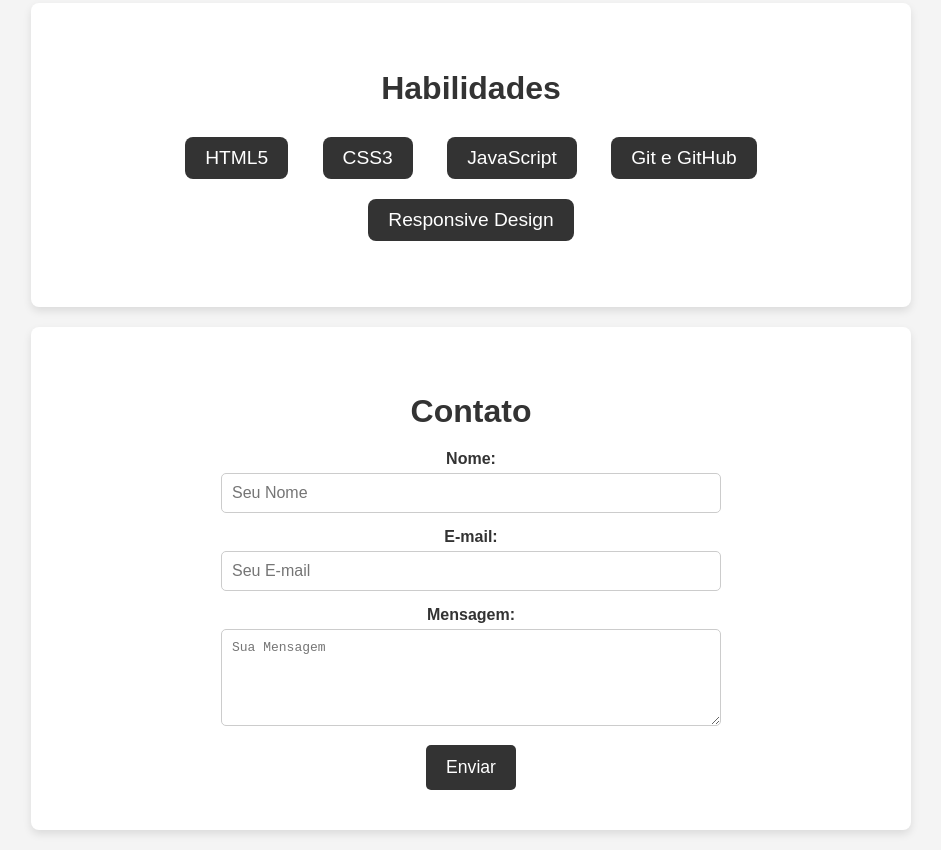
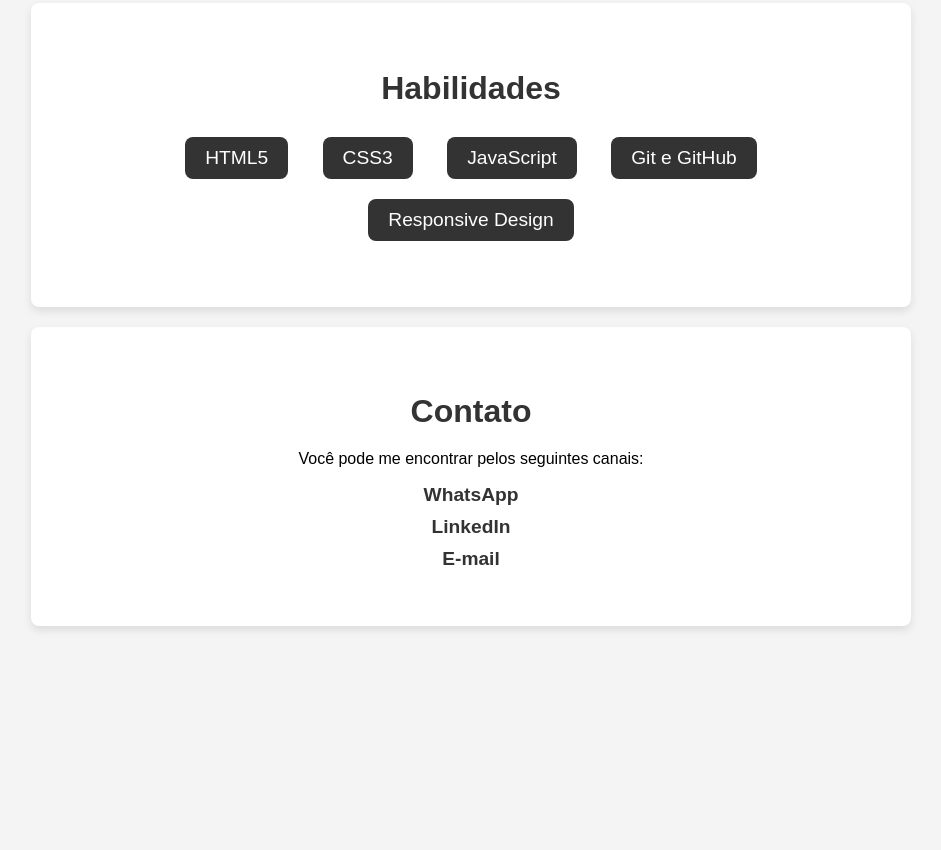
Before and after one commit to marcosmacuco/projeto-portifolio, a plain HTML site: page index.html in a window 1280 px wide. Shown: the part 1577-2427 px from the top of the page, without its empty margins (169-1110 px from the left). After the commit the page ends 2223 px from the top, so only its background shows below. Drawn offline with Linux system fonts and the light colour scheme.

Commit message:
Atualizando a seção de contato e outras melhorias

```diff
--- a/index.html
+++ b/index.html
@@ -100,43 +100,20 @@
     <!-- Seção Contato -->
     <section id="contact">
       <h2>Contato</h2>
-      <form
-        action="https://formspree.io/f/YOUR_FORMSPREE_ENDPOINT"
-        method="POST"
-        class="contact-form"
-      >
-        <div class="form-group">
-          <label for="name">Nome:</label>
-          <input
-            type="text"
-            id="name"
-            name="name"
-            required
-            placeholder="Seu Nome"
-          />
-        </div>
-        <div class="form-group">
-          <label for="email">E-mail:</label>
-          <input
-            type="email"
-            id="email"
-            name="_replyto"
-            required
-            placeholder="Seu E-mail"
-          />
-        </div>
-        <div class="form-group">
-          <label for="message">Mensagem:</label>
-          <textarea
-            id="message"
-            name="message"
-            rows="5"
-            required
-            placeholder="Sua Mensagem"
-          ></textarea>
-        </div>
-        <button type="submit">Enviar</button>
-      </form>
+      <p>Você pode me encontrar pelos seguintes canais:</p>
+      <ul class="contact-links">
+        <li>
+          <a href="https://wa.me/35998094562" target="_blank">WhatsApp</a>
+        </li>
+        <li>
+          <a
+            href="https://www.linkedin.com/in/marcos-henrique-8b121221a/"
+            target="_blank"
+            >LinkedIn</a
+          >
+        </li>
+        <li><a href="mailto:marcosmhs.dev@gmail.com">E-mail</a></li>
+      </ul>
     </section>
 
     <footer>
--- a/style.css
+++ b/style.css
@@ -171,75 +171,21 @@ footer {
   margin-bottom: 20px;
 }
 
-.contact-form {
-  display: flex;
-  flex-direction: column;
-  align-items: center;
-  max-width: 500px;
-  margin: 0 auto;
+.contact-links {
+  list-style-type: none;
+  padding: 0;
 }
 
-.form-group {
-  width: 100%;
-  margin-bottom: 15px;
+.contact-links li {
+  margin: 10px 0;
 }
 
-.form-group label {
-  display: block;
-  margin-bottom: 5px;
+.contact-links a {
+  color: #333;
+  text-decoration: none;
+  font-size: 1.2em;
   font-weight: bold;
-  color: #333;
 }
 
-.form-group input,
-.form-group textarea {
-  width: 100%;
-  padding: 10px;
-  border: 1px solid #ccc;
-  border-radius: 5px;
-  font-size: 1em;
-  box-sizing: border-box;
-}
-
-.form-group input:focus,
-.form-group textarea:focus {
-  border-color: #333;
-  outline: none;
-}
-
-button[type="submit"] {
-  padding: 12px 20px;
-  background-color: #333;
-  color: white;
-  border: none;
-  border-radius: 5px;
-  font-size: 1.1em;
-  cursor: pointer;
-  transition: background-color 0.3s ease;
-}
-
-button[type="submit"]:hover {
-  background-color: #555;
-}
-
-/* Exemplo de Media Query para telas menores */
-@media (max-width: 600px) {
-  nav ul li {
-    display: block;
-    margin: 10px 0;
-  }
-
-  .project-list {
-    flex-direction: column;
-  }
-
-  .skills-list li {
-    display: block;
-    margin: 10px auto;
-  }
-}
-
-/* Adicione esta regra para rolagem suave */
-html {
-  scroll-behavior: smooth;
-}
+.contact-links a:hover {
+  color: #
```
